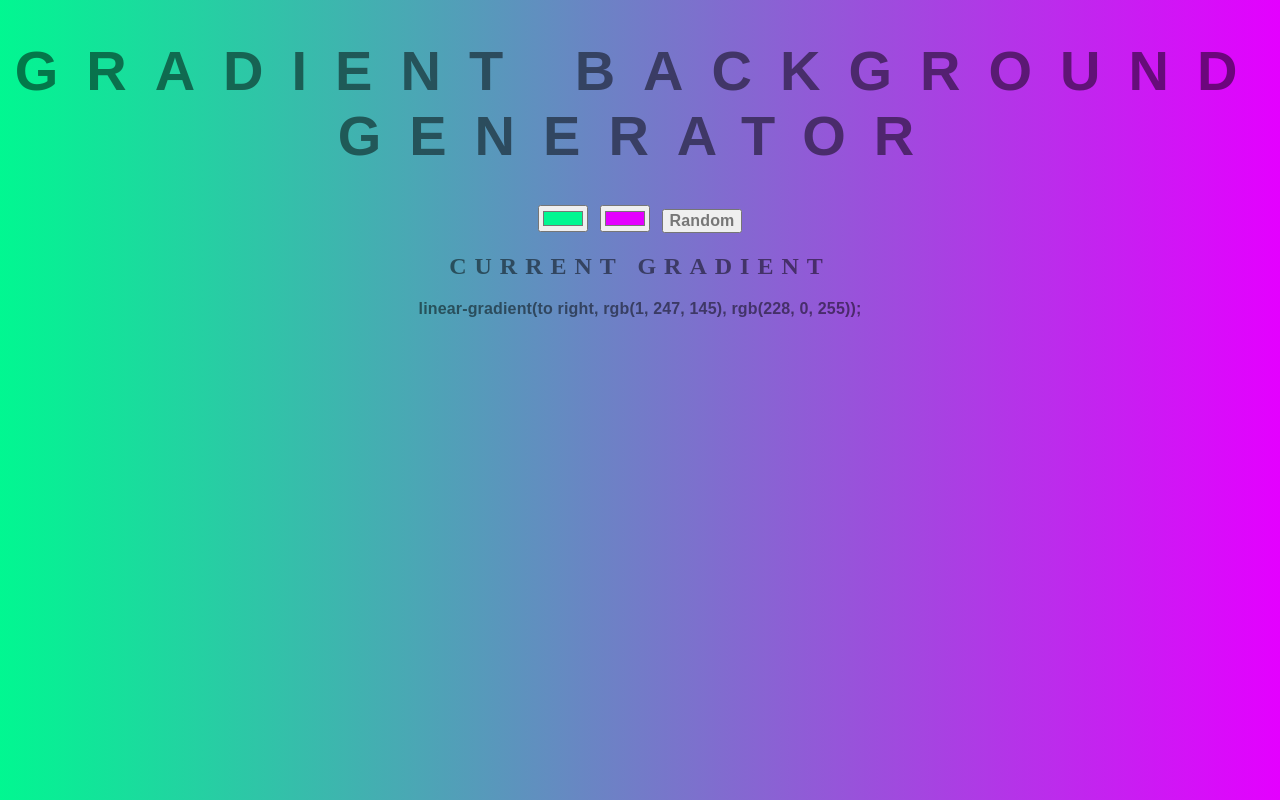
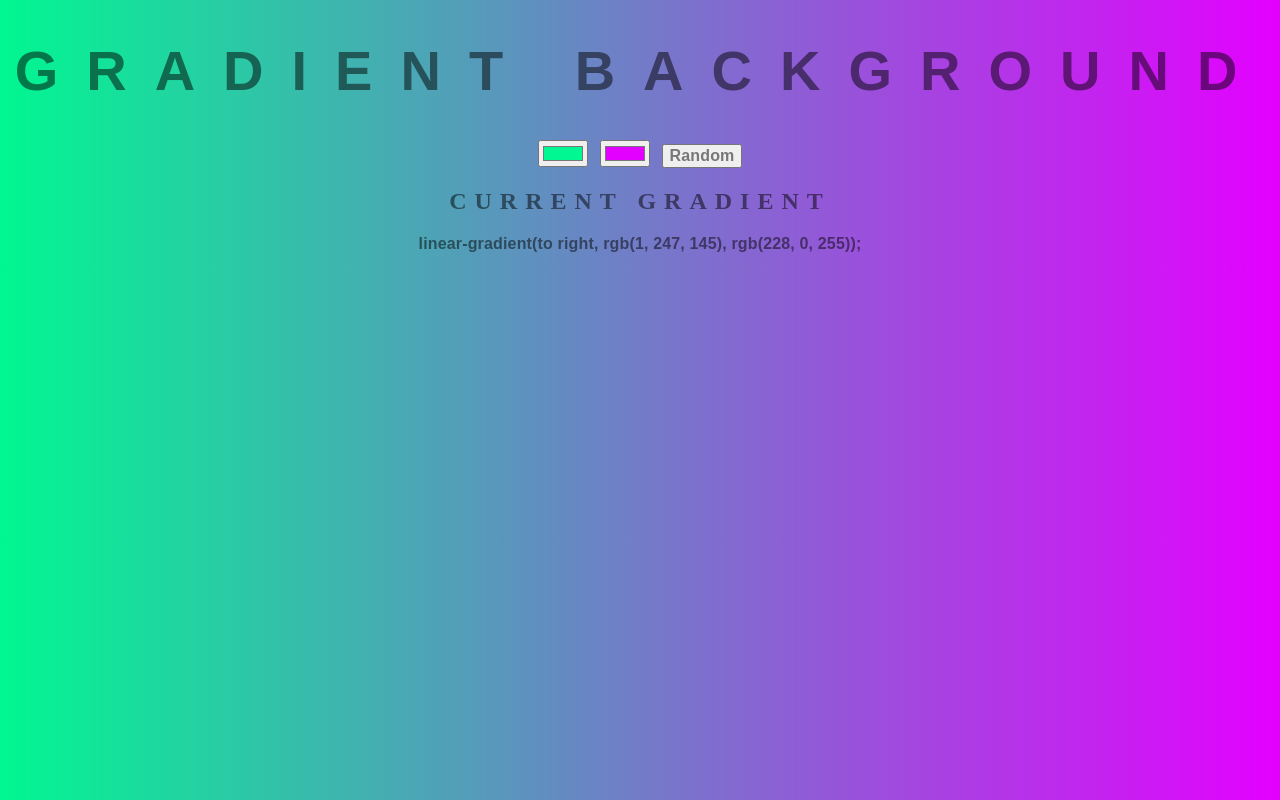
Before and after one commit to Kampani/kampani.gradient-background-generator, a plain HTML site: page main.html in a window 1280 px wide. Drawn offline with Linux system fonts and the light colour scheme.

Commit message:
modified title and header

```diff
--- a/main.html
+++ b/main.html
@@ -2,11 +2,11 @@
 <html>
 <head>
 	<meta charset="utf-8">
-	<title>Background Generator</title>
+	<title>Gradient Background Generator</title>
 	<link rel="stylesheet" type="text/css" href="style.css">
 </head>
 <body>
-	<h1>Gradient Background Generator</h1>
+	<h1>Gradient Background</h1>
 	<input id="input1" type="color" name="color1" value="#01f791">
 	<input id="input2" type="color" name="color2" value="#e400ff">
 	<button>Random</button>
```
